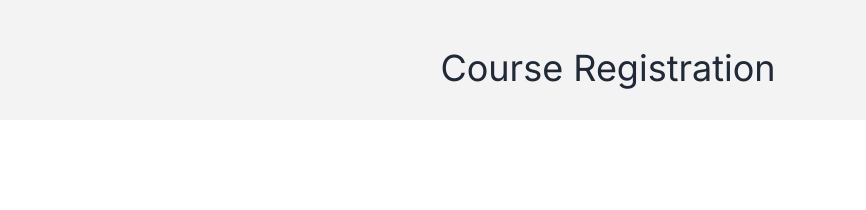
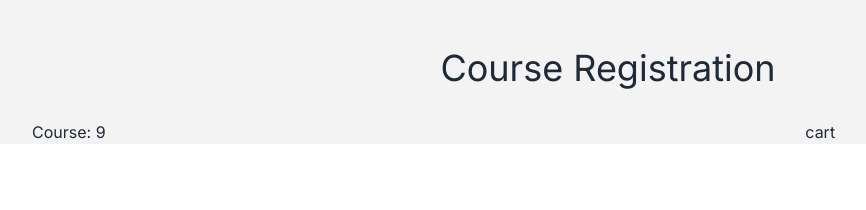
Before and after one commit to najrulislam38/course-registration, a React (Vite) app: page / in a window 1280 px wide. Shown: the top 210 px of the page, without its empty margins (32-898 px from the left). Built offline with nearby package versions, Linux system fonts and the light colour scheme.

Commit message:
I have made the Courses component and imported it within the app component. I have also load json data in Courses component.

```diff
--- a/src/App.jsx
+++ b/src/App.jsx
@@ -1,10 +1,19 @@
 import "./App.css";
+import Courses from "./Components/Courses/Courses";
 import Header from "./Components/Header/Header";
 
 function App() {
   return (
     <>
       <Header></Header>
+      <main className="max-w-screen-2xl mx-auto px-5 md:px-10 lg:px-16">
+        <div className="md:flex gap-4">
+          <div className="md:w-2/3">
+            <Courses></Courses>
+          </div>
+          <div className="md:w-1/3">cart</div>
+        </div>
+      </main>
     </>
   );
 }
--- /dev/null
+++ b/src/Components/Courses/Courses.jsx
@@ -0,0 +1,20 @@
+import { useEffect } from "react";
+import { useState } from "react";
+
+const Courses = () => {
+  const [courses, setCourses] = useState([]);
+
+  useEffect(() => {
+    fetch("./Data.json")
+      .then((res) => res.json())
+      .then((data) => setCourses(data));
+  }, []);
+  return (
+    <div className="">
+      <h3>Course: {courses.length}</h3>
+      <div className="grid gap-5 grid-cols-1 md:grid-cols-2 lg:grid-cols-3"></div>
+    </div>
+  );
+};
+
+export default Courses;
```
